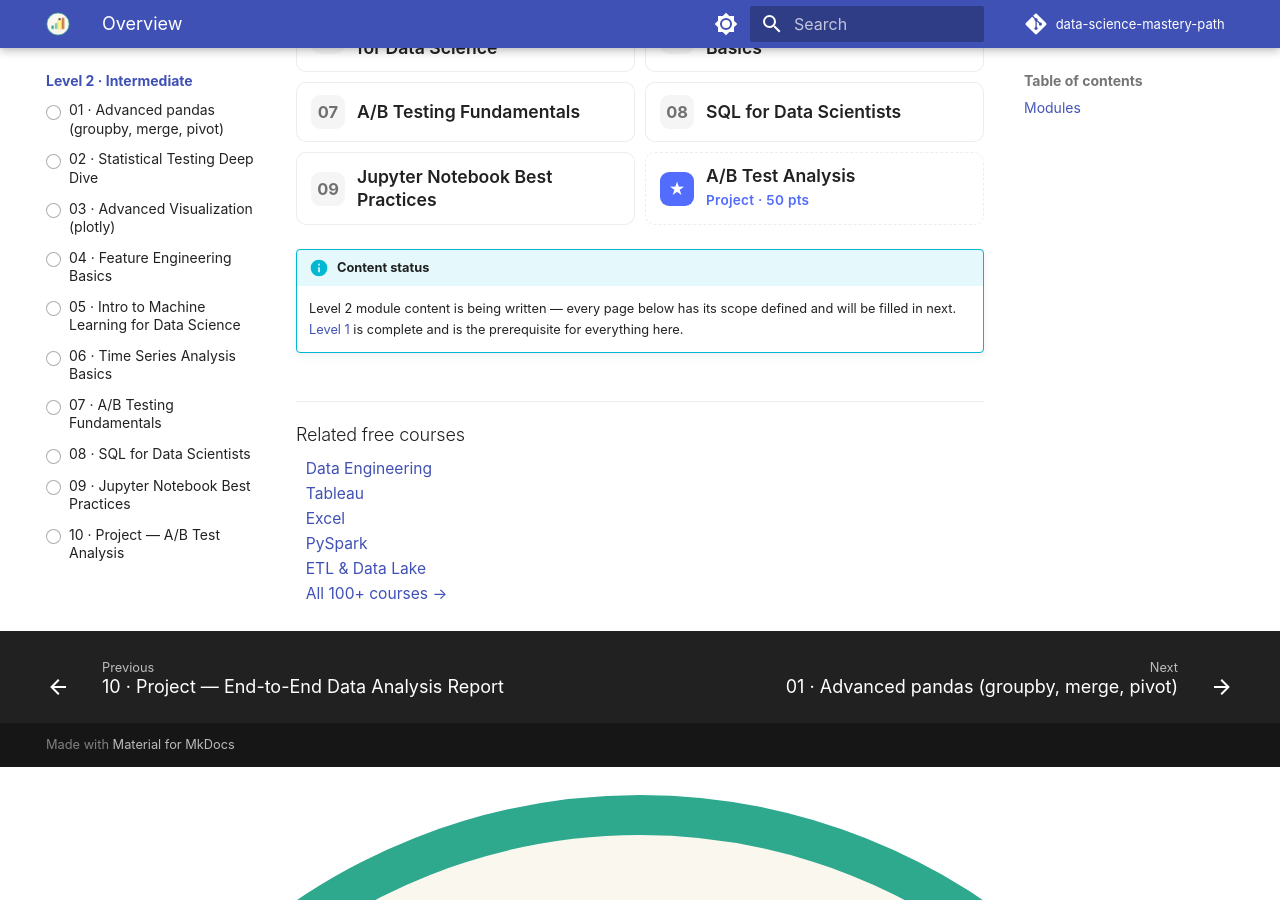
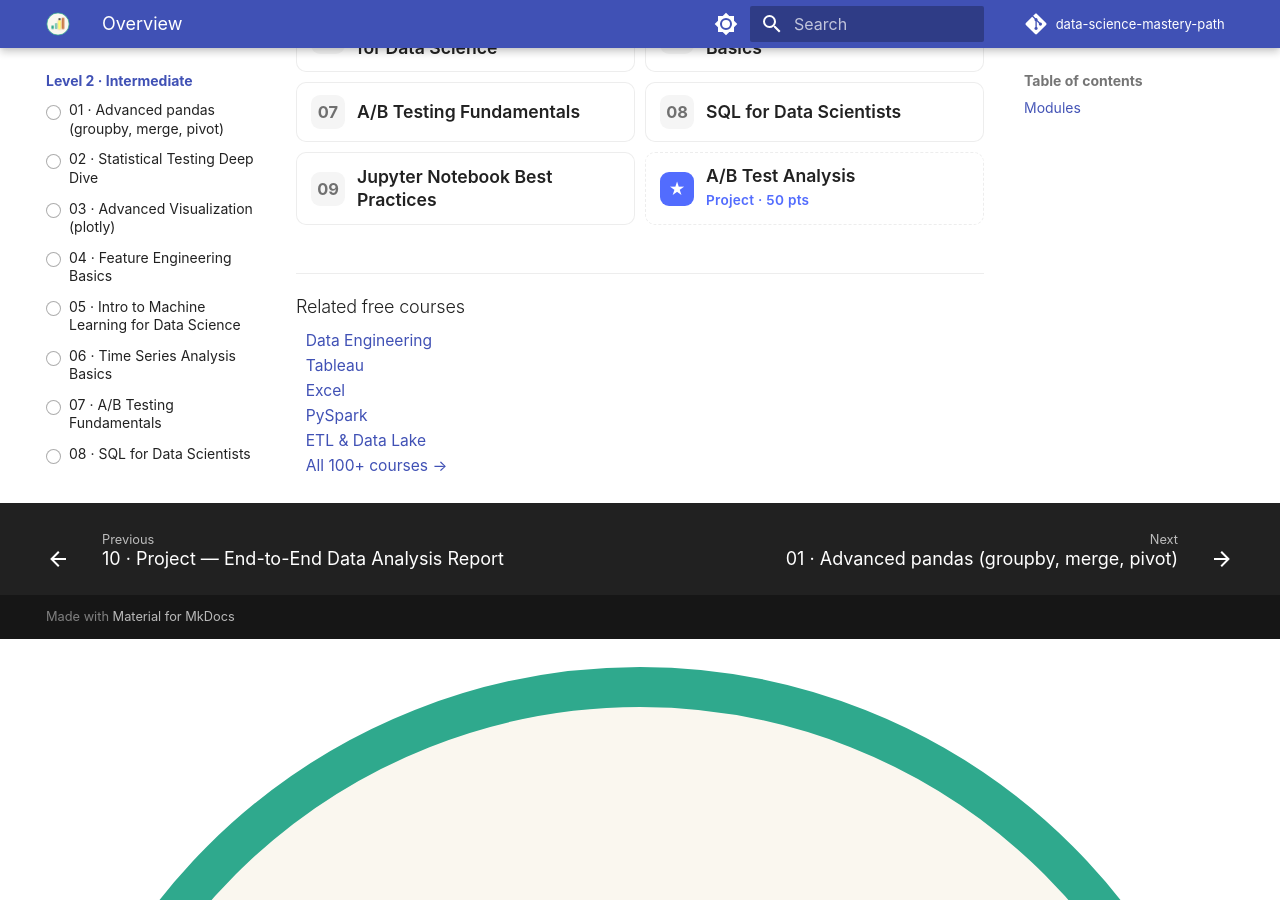
Before and after one commit to SIGILIPELLI/data-science-mastery-path, an MkDocs documentation site: the page built from docs/level-2/index.md, in a window 1280 px wide and 900 px high, scrolled down 663 px. Built offline with MkDocs 1.6.1 and Material for MkDocs 9.7.7, drawn with Linux system fonts in a browser that asks for light colours; comment, search, counter and statistics services are not loaded.

Commit message:
Lesson and project counts use one definition; remove stale 'being written' notices
Co-Authored-By: Claude Sonnet 5.5 <noreply@anthropic.com>

```diff
--- a/docs/javascripts/progress-tracker.js
+++ b/docs/javascripts/progress-tracker.js
@@ -43,7 +43,7 @@
     } catch (e) { return null; }
   }
   function isProjectSlug(slug) {
-    return /project|capstone/i.test(slug || "");
+    return /(^|\/)\d+-(project|capstone)\b/i.test(slug || "");
   }
   function pointsFor(slug) {
     return isProjectSlug(slug) ? POINTS_PROJECT : POINTS_LESSON;
--- a/docs/level-2/index.md
+++ b/docs/level-2/index.md
@@ -19,8 +19,3 @@ data science skills covered in this level's modules.
 8. [SQL for Data Scientists](08-sql-for-data-scientists.md)
 9. [Jupyter Notebook Best Practices](09-jupyter-best-practices.md)
 10. [Project — A/B Test Analysis](10-project-ab-test-analysis.md)
-
-!!! info "Content status"
-    Level 2 module content is being written — every page below has its
-    scope defined and will be filled in next. [Level 1](../level-1/index.md)
-    is complete and is the prerequisite for everything here.
```
Also changed, not shown: docs/level-3/index.md (+0 -5 lines), docs/level-4/index.md (+0 -5 lines).
